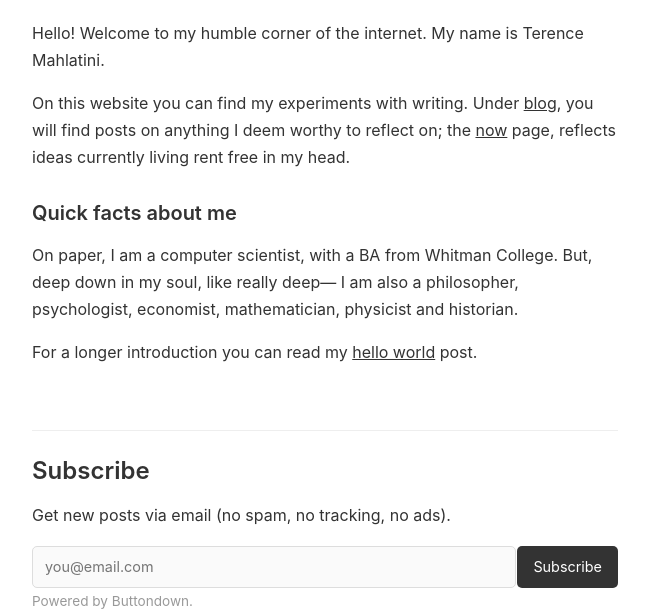
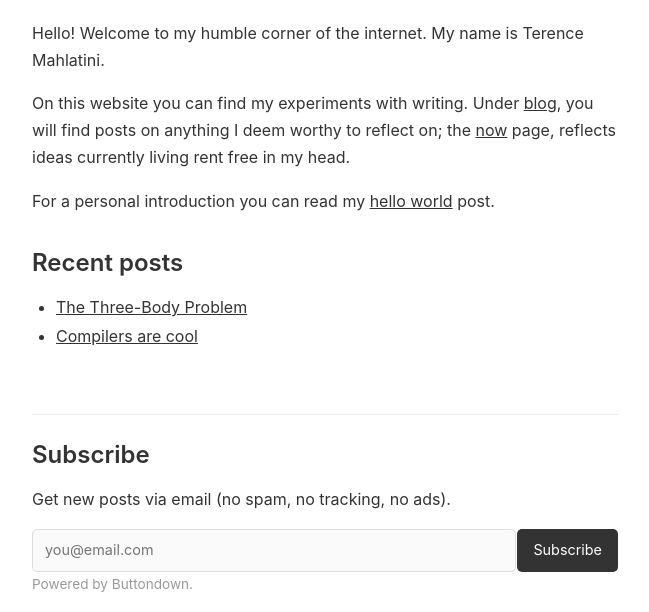
Before and after one commit to TMahlatini/myblog, a Flask app: page / in a window 1280 px wide. Shown: the part 354-966 px from the top of the page, without its empty margins (315-964 px from the left). Run offline with Flask 3, Linux system fonts and the light colour scheme; some libraries are stand-ins or nearby versions.

Commit message:
Add recent posts section to index page

```diff
--- a/app.py
+++ b/app.py
@@ -185,7 +185,8 @@ def inject_current_path():
 def index():
     index_content_path = os.path.join(CONTENT_DIR, 'index.md')
     index_card = load_markdown_file(index_content_path, 'index')
-    return render_template('index.html', index_card=index_card)
+    recent_posts = get_posts()[:2]
+    return render_template('index.html', index_card=index_card, recent_posts=recent_posts)
 
 
 @app.route('/now/')
--- a/content/index.md
+++ b/content/index.md
@@ -3,7 +3,4 @@ Hello! Welcome to my humble corner of the internet. My name is Terence Mahlatini
 
 On this website you can find my experiments with writing. Under [blog](/blog), you will find posts on anything I deem worthy to reflect on; the [now](/now) page, reflects ideas currently living rent free in my head.
 
-### Quick facts about me ###
-On paper, I am a computer scientist, with a BA from Whitman College. But, deep down in my soul, like really deep— I am also a philosopher, psychologist, economist, mathematician, physicist and historian.
-
-For a longer introduction you can read my [hello world](/hello-world) post.
+For a personal introduction you can read my [hello world](/hello-world) post.
--- a/templates/index.html
+++ b/templates/index.html
@@ -11,6 +11,15 @@
     <div class="article-content">
         {{ index_card.content | safe }}
     </div>
+</section>
+
+<section class="recent-posts">
+    <h2>Recent posts</h2>
+    <ul>
+        {% for post in recent_posts %}
+        <li><a href="{{ url_for('post', slug=post.slug) }}">{{ post.title }}</a></li>
+        {% endfor %}
+    </ul>
 </section>
 
 <section class="newsletter-signup">
```
